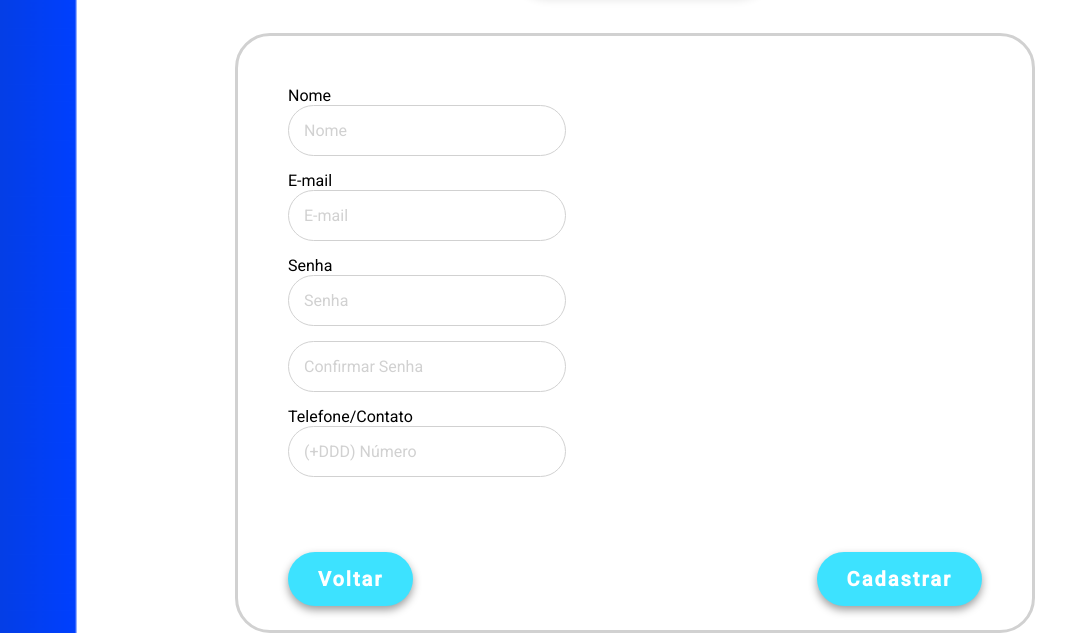
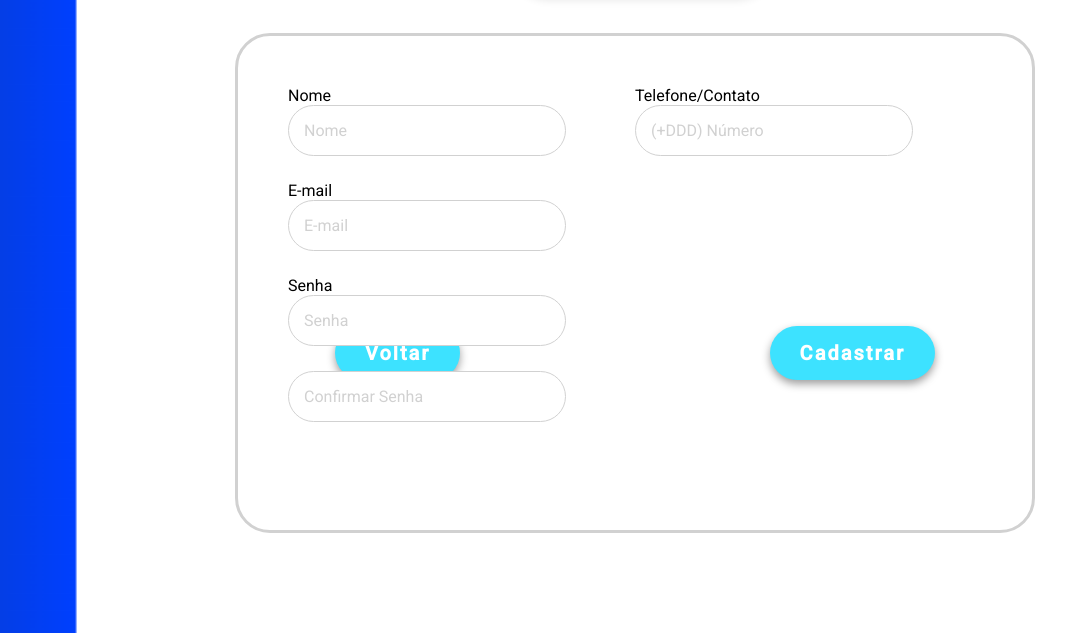
Before and after one commit to kyuku-takarek4/Trabalho-do-Curso, a website: page frontend/cadastro.html in a window 1280 px wide. Shown: the part 167-800 px from the top of the page, without its empty margins (5-1071 px from the left). Drawn offline with Linux system fonts and the light colour scheme; files whose address does not match are found by name.

Commit message:
resto do cadastrar junto com o prefessor

```diff
--- a/frontend/cadastro.html
+++ b/frontend/cadastro.html
@@ -31,9 +31,11 @@
                 <p>Telefone/Contato</p>
                 <input type="text" id="telefone" name="telefone" required placeholder="(+DDD) Número">
             </div>
+    </div>
 
-        <div class="botoes">
-            <button type="submit" class="butao_de_voltar_1">Voltar</button>
-            <button type="submit" class="butao_de_cadastrar">Cadastrar</button>
-        </div>
+    <div class="botoes">
+        <button type="submit" class="butao_de_voltar_1">Voltar</button>
+        <button type="submit" class="butao_de_cadastrar">Cadastrar</button>
     </div>
+</body>
+</html>
--- a/frontend/css/cadastro.css
+++ b/frontend/css/cadastro.css
@@ -40,8 +40,11 @@ body {
   padding: 50px;
   bottom: 0;
   width: 800px;
-  height: 600px;
-
+  height: 500px;
+  box-sizing: border-box;
+  display: flex;
+  flex-direction: column;
+  flex-wrap: wrap;
 }
 
 .texto {
@@ -52,7 +55,7 @@ body {
 
 
 .texto input {
-  width: 40%;
+  width: 80%;
   padding: 15px;
   border: 1px solid #d1d1d1;
   border-radius: 50px;
@@ -66,7 +69,8 @@ body {
 .botoes{
   display: flex;
   justify-content: space-between;
-
+  margin-top: 14%;
+  width: 600px;
 }
 .butao_de_cadastrar {
   padding: 15px 30px;
```
